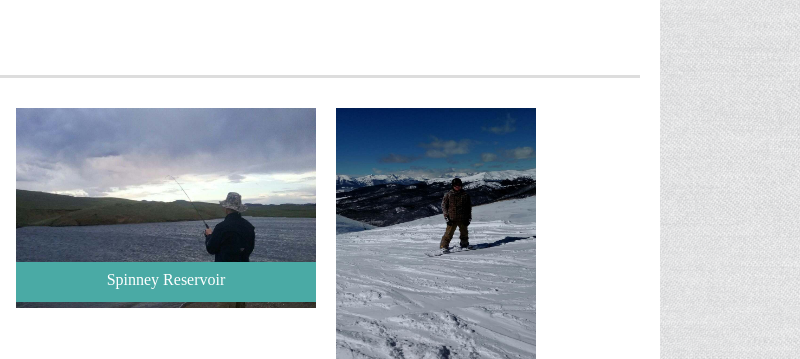
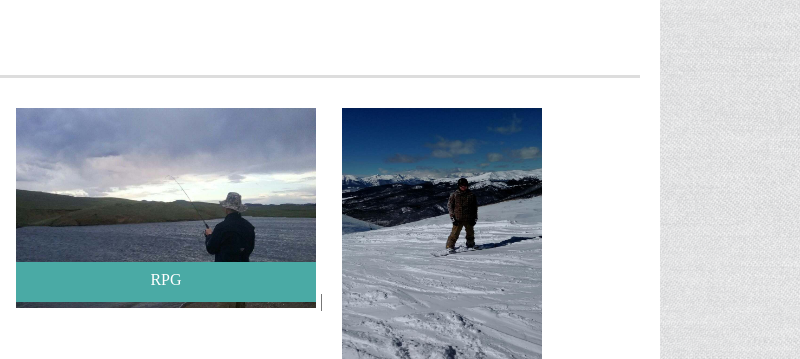
Before and after one commit to claywhill/Basic-Portfolio, a plain HTML site: page portfolio.html in a window 1280 px wide. Shown: the part 91-450 px from the top of the page, 480-1280 px from the left. Drawn offline with Linux system fonts and the light colour scheme.

Commit message:
add link to crystal collector

```diff
--- a/portfolio.html
+++ b/portfolio.html
@@ -36,8 +36,8 @@
 
         <div>
                 <div class="image2">
-                <img class="fish" src="assets/images/IMG_3760.JPG" alt="Spinney Reservoir">
-                <div class="spinney">Spinney Reservoir</div>
+                <a href="https://claywhill.github.io/unit-4-game/"><img class="fish" src="assets/images/IMG_3760.JPG" alt="Spinney Reservoir"></a>
+                <div class="spinney">RPG</div>
                 </div>
         </div>
 
```
